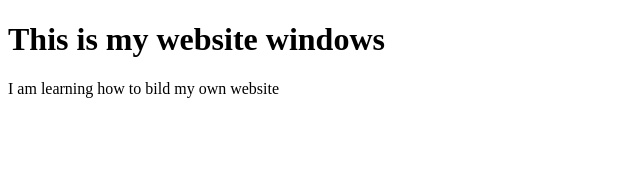
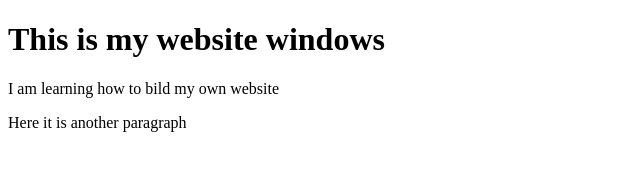
Before and after one commit to VanG04/Mysitewindows, a plain HTML site: page index.html in a window 1280 px wide. Shown: the whole page, without its empty margins (0-640 px from the left). Drawn offline with Linux system fonts and the light colour scheme.

Commit message:
Added a paragraph

```diff
--- a/index.html
+++ b/index.html
@@ -7,6 +7,6 @@
 <body>
     <h1>This is my website windows</h1>
     <p>I am learning how to bild my own website     </p>
-
+    <p>Here it is another paragraph</p>
 </body>
 </html>
```
